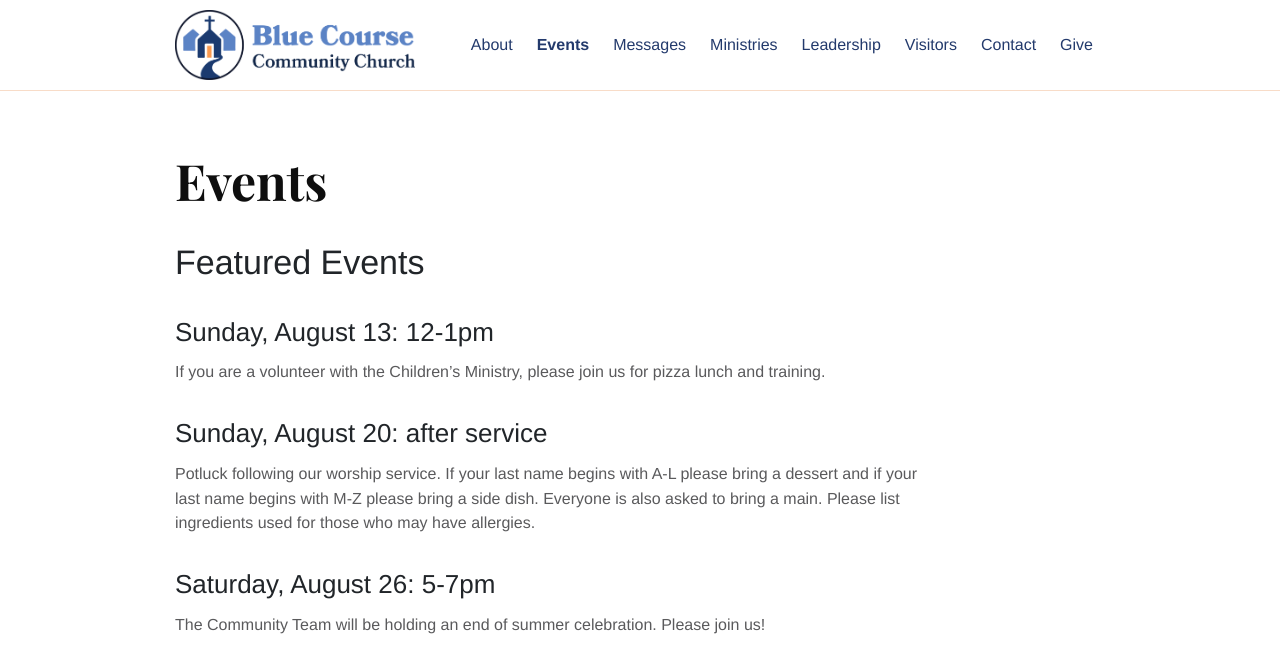
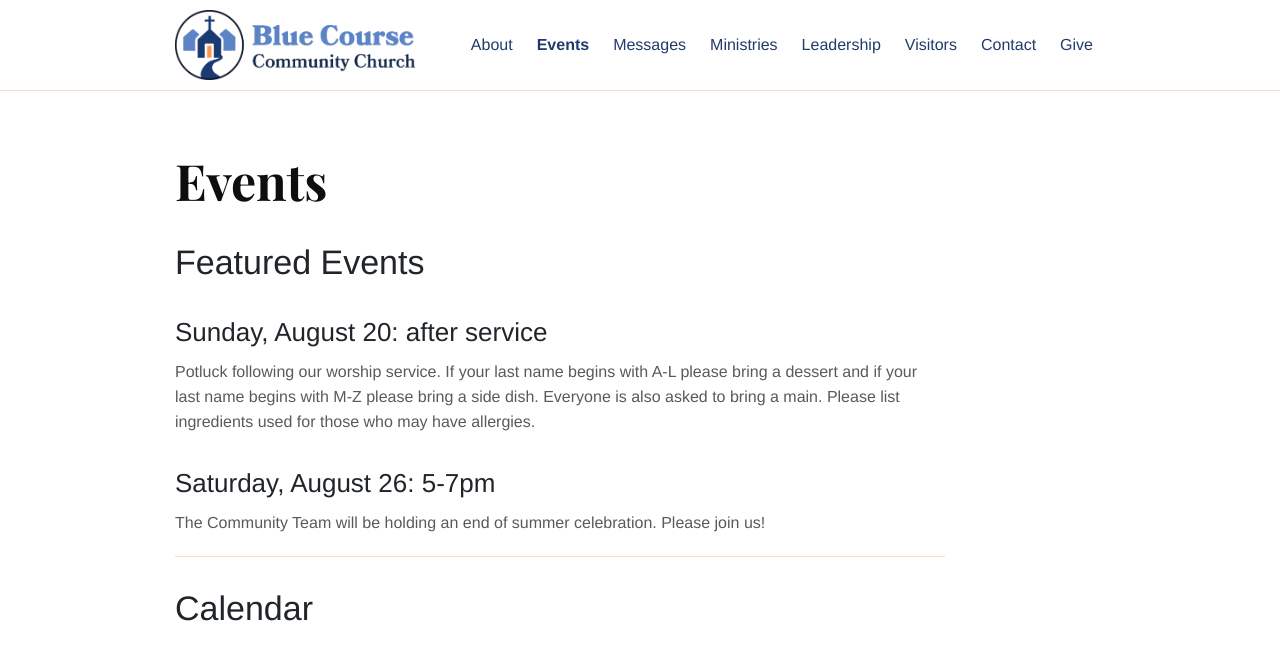
Before and after one commit to bluecoursecommunitychurch/bluecoursecommunitychurch.github.io, a Jekyll site: the page built from events.md, in a window 1280 px wide and 900 px high, cut to the strip 0-646 px from the top of the window. Built offline with Jekyll 4.4.1, drawn with Linux system fonts in a browser that asks for light colours.

Commit message:
update events and messages

```diff
--- a/events.md
+++ b/events.md
@@ -9,10 +9,6 @@ redirect_from:
 ---
 
 # Featured Events
-
-## Sunday, August 13: 12-1pm
-
-If you are a volunteer with the Children's Ministry, please join us for pizza lunch and training.
 
 ## Sunday, August 20: after service
 
```
Also changed, not shown: messages.md (+1 -1 lines).
